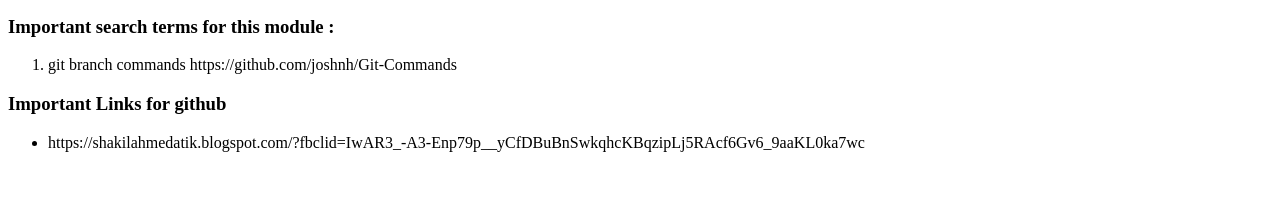
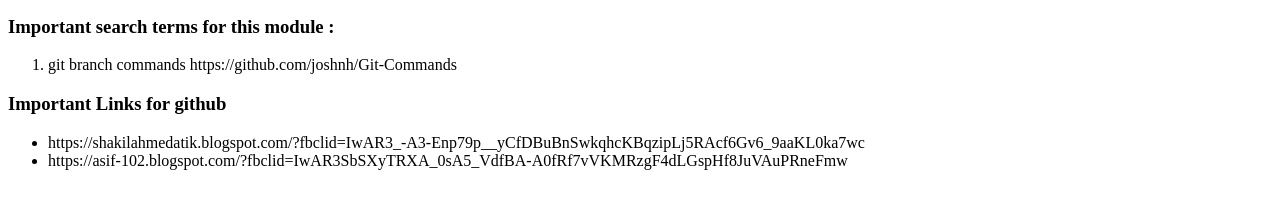
Before and after one commit to AbdurrahmanTalha/git-practice, a website: page index.html in a window 1280 px wide. Shown: the part 137-346 px from the top of the page. Drawn offline with Linux system fonts and the light colour scheme.

Commit message:
another link added by afnan

```diff
--- a/index.html
+++ b/index.html
@@ -33,6 +33,8 @@
         <h3>Important Links for github </h3>
         <ul><li>
             https://shakilahmedatik.blogspot.com/?fbclid=IwAR3_-A3-Enp79p__yCfDBuBnSwkqhcKBqzipLj5RAcf6Gv6_9aaKL0ka7wc
-        </li></ul>
+        </li>
+        <li>https://asif-102.blogspot.com/?fbclid=IwAR3SbSXyTRXA_0sA5_VdfBA-A0fRf7vVKMRzgF4dLGspHf8JuVAuPRneFmw</li>
+    </ul>
 </body>
 </html>
```
